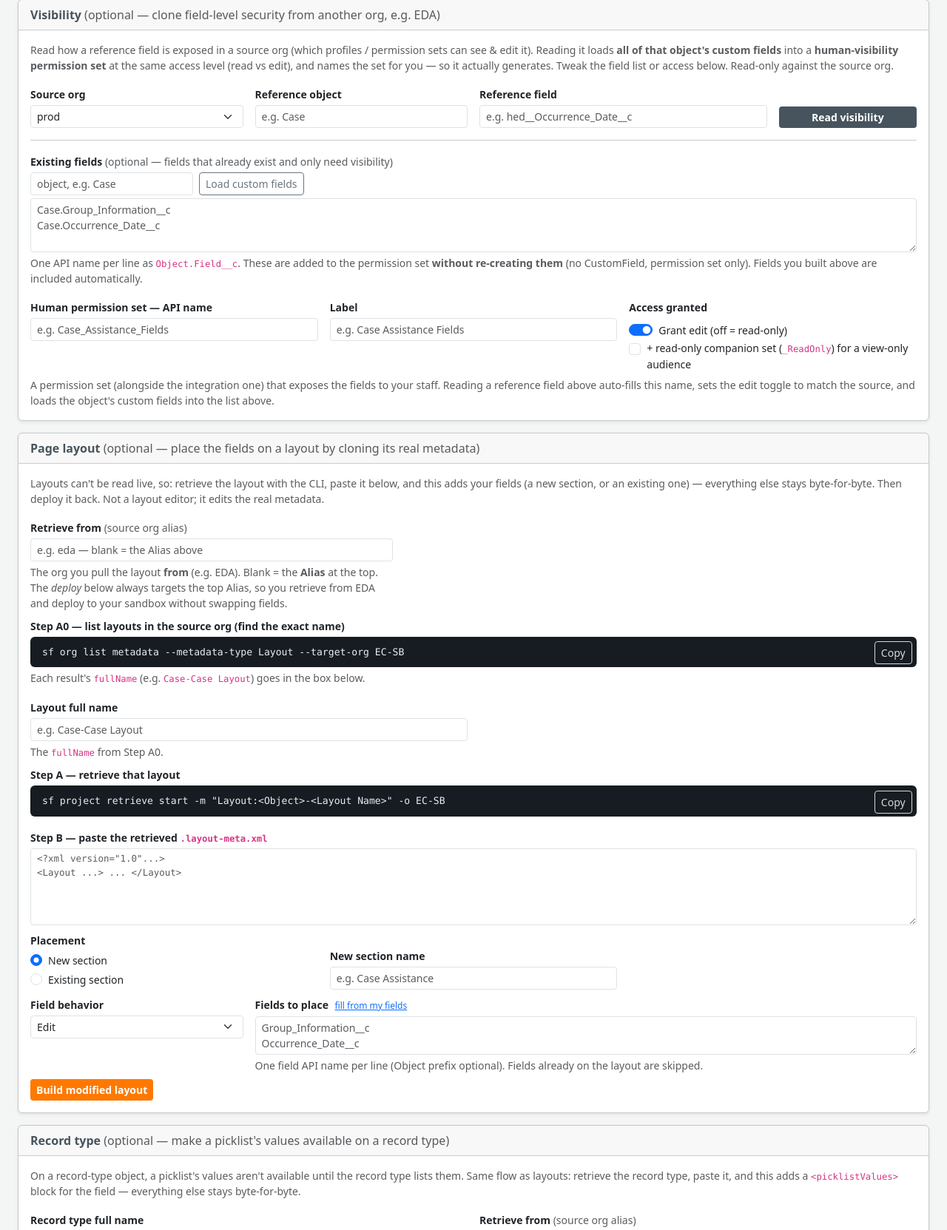
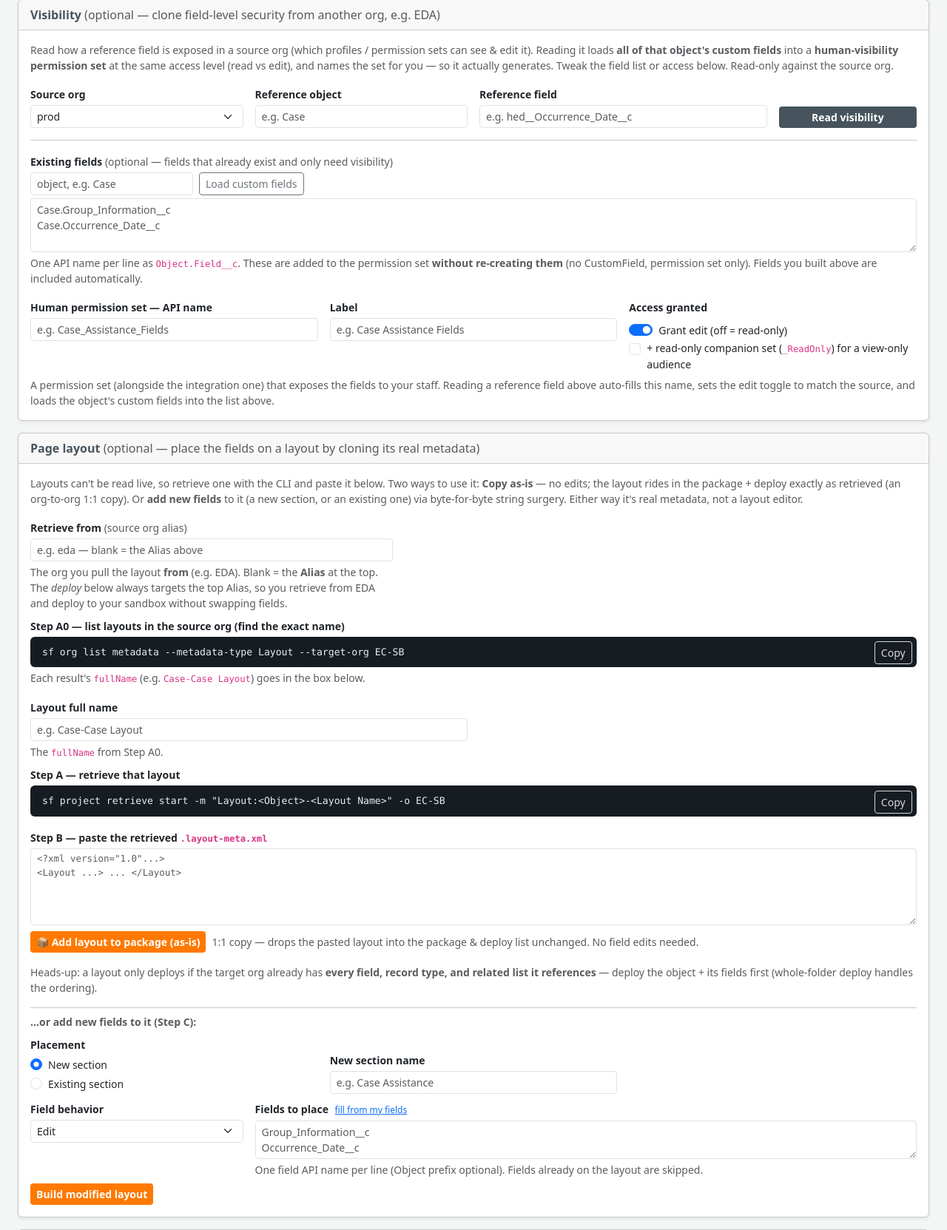
Before and after one commit to tfinnerdu/salesforce-tools, a Flask app: page /cli in a window 1280 px wide; the page is wider, and only the part inside the window is pictured. Shown: the part 2052-3715 px from the top of that part at 74% size. Run offline with Flask 3, Linux system fonts and the light colour scheme; some libraries are stand-ins or nearby versions.

Commit message:
CLI: copy a page layout as-is into the package + deploy
For an org-to-org 1:1 layout copy you don't want the field-injector (it errors
"nothing to add" when the pasted layout already has all its fields — that's for
adding NEW fields to a layout the target already has). Add a straight passthrough:
paste the retrieved .layout-meta.xml, click "Add layout to package (as-is)", and
it rides in the force-app zip under layouts/<fullName>.layout-meta.xml and in the
by-name deploy (-m "Layout:<fullName>"), verbatim — no edits required.

- cli_script.build_package_zip(layouts=[{full_name, xml}]) writes the layout file;
  package_xml / _members / deploy_snippet gain layout_names (Layout members,
  placed after fields since a layout references them); README prefers the
  whole-folder deploy when layouts/objects are present (dependency ordering).
- routes/cli._layouts_from validates each entry is real Layout XML; threaded
  through /cli/package and /cli/generate (has_layouts).
- CLI Page Layout card: a "copy as-is" button + a packaged-layout chip list, and
  the intro now spells out the two modes (copy as-is vs add fields). A caveat
  notes the target must already have every field/record type the layout uses.

Tests: layout in the zip + package.xml, Layout deploy member, route package/
generate/validation. CLAUDE.md updated.

Co-Authored-By: Claude Opus 4.8 <noreply@anthropic.com>
Claude-Session: https://claude.ai/code/session_01XF6U49aXnVhV6ANudxpMPY

```diff
--- a/routes/cli.py
+++ b/routes/cli.py
@@ -134,6 +134,24 @@ def _object_shells_from(payload) -> list:
             'name_label': (item.get('name_label') or 'Name').strip(),
             'sharing_model': (item.get('sharing_model') or 'ReadWrite').strip(),
         })
+    return out
+
+
+def _layouts_from(payload) -> list:
+    """Normalize pasted page layouts to copy as-is: [{full_name, xml}]. Each needs
+    a full name (<Object>-<Layout Name>) and Layout XML. Raises ValueError on a
+    malformed entry."""
+    out = []
+    for item in (payload.get('layouts') or []):
+        full = (item.get('full_name') or '').strip()
+        xml = item.get('xml') or ''
+        if not full and not xml.strip():
+            continue
+        if not full:
+            raise ValueError('a pasted layout needs its full name (e.g. RoomAssignment__c-Room Assignment Layout)')
+        if '<Layout' not in xml:
+            raise ValueError(f'the pasted content for "{full}" is not a Layout (.layout-meta.xml)')
+        out.append({'full_name': full, 'xml': xml})
     return out
 
 
@@ -291,6 +309,7 @@ def api_generate():
         fields = _validate_fields(payload.get('fields') or [])
         existing = _existing_fields_from(payload)
         object_shells = _object_shells_from(payload)
+        layouts = _layouts_from(payload)
     except ValueError as exc:
         return error_response(str(exc), 'INVALID_INPUT', 400)
 
@@ -299,6 +318,7 @@ def api_generate():
     humans = _human_permsets_from(payload, fields, existing)
     extra_names = [h['api_name'] for h in humans]
     object_names = [s['object'] for s in object_shells]
+    layout_member_names = [lay['full_name'] for lay in layouts]
     flip_fields = [f for f in fields if f.get('mode') == 'flip']
     username = get_org_config(_org()).get('username', '')
     layout_name = (payload.get('layout_name') or '').strip()
@@ -323,16 +343,20 @@ def api_generate():
         'verify': cli_script.verify_snippet(flip_fields, alias),
         'deploy_dry_run': cli_script.deploy_snippet(fields, permset_name, alias, dry_run=True,
                                                     extra_permset_names=extra_names,
-                                                    object_names=object_names),
+                                                    object_names=object_names,
+                                                    layout_names=layout_member_names),
         'deploy_full': cli_script.deploy_snippet(fields, permset_name, alias, dry_run=False,
                                                  extra_permset_names=extra_names,
-                                                 object_names=object_names),
+                                                 object_names=object_names,
+                                                 layout_names=layout_member_names),
         'assign': cli_script.assign_snippets(assign_entries, alias),
         'deploy_dir': cli_script.deploy_dir_snippet(alias, dry_run=False),
-        'members': cli_script._members(fields, permset_name, extra_names, object_names),
+        'members': cli_script._members(fields, permset_name, extra_names, object_names,
+                                       layout_member_names),
         'has_flips': bool(flip_fields),
         'has_human_permset': bool(humans),
         'has_new_objects': bool(object_names),
+        'has_layouts': bool(layout_member_names),
         'layout_list': cli_script.layout_list_snippet(layout_retrieve_alias),
         'layout_retrieve': cli_script.layout_retrieve_snippet(layout_name, layout_retrieve_alias),
         'layout_deploy': cli_script.layout_deploy_snippet(layout_name, alias, dry_run=False),
@@ -352,11 +376,13 @@ def api_package():
         fields = _validate_fields(payload.get('fields') or [])
         existing = _existing_fields_from(payload)
         object_shells = _object_shells_from(payload)
+        layouts = _layouts_from(payload)
         permset = _permset_from(payload)
         humans = _human_permsets_from(payload, fields, existing)
         zip_bytes, filename = cli_script.build_package_zip(
             project, fields, permset or None, alias,
-            extra_permsets=humans or None, object_shells=object_shells or None)
+            extra_permsets=humans or None, object_shells=object_shells or None,
+            layouts=layouts or None)
     except ValueError as exc:
         return error_response(str(exc), 'INVALID_INPUT', 400)
     except Exception as exc:
--- a/static/js/mc-cli-snippet.js
+++ b/static/js/mc-cli-snippet.js
@@ -11,6 +11,7 @@ MC.cli = {
 
   fields: [],            // list of field specs the user has added
   newObjects: [],        // fresh CustomObject shells to create (with their fields)
+  layouts: [],           // pasted page layouts to copy as-is: {full_name, xml}
   _fieldsCache: {},      // object name -> describe fields (for flip prefill)
   _refreshTimer: null,
   _apiNameEdited: false, // once the user hand-edits the API name, stop auto-deriving
@@ -89,6 +90,7 @@ MC.cli = {
     document.getElementById('btnLayoutFillFields').addEventListener('click', () => this._fillLayoutFields());
     document.getElementById('btnBuildLayout').addEventListener('click', () => this._buildLayout());
     document.getElementById('btnDownloadLayout').addEventListener('click', () => this._downloadLayout());
+    document.getElementById('btnLayoutAsIs').addEventListener('click', () => this._packageLayoutAsIs());
 
     // Record type card.
     document.getElementById('cliRtName').addEventListener('input', () => this._refresh());
@@ -130,6 +132,7 @@ MC.cli = {
       human_permset: this._humanPermset(),
       existing_fields: this._existingFields(),
       new_objects: this.newObjects,
+      layouts: this.layouts,
       layout_name: document.getElementById('cliLayoutName').value.trim(),
       layout_retrieve_alias: document.getElementById('cliLayoutRetrieveAlias').value.trim(),
       recordtype_name: document.getElementById('cliRtName').value.trim(),
@@ -366,6 +369,44 @@ MC.cli = {
     const a = document.createElement('a');
     a.href = url; a.download = `${name}.layout-meta.xml`; a.click();
     URL.revokeObjectURL(url);
+  },
+
+  // ── Layout: copy as-is into the package (no edits) ─────────────────────────
+  _packageLayoutAsIs() {
+    const xml = document.getElementById('cliLayoutXml').value;
+    const name = document.getElementById('cliLayoutName').value.trim();
+    if (!xml.trim()) { MC.showToast('Paste the layout XML first', 'warning'); return; }
+    if (xml.indexOf('<Layout') === -1) { MC.showToast("That doesn't look like a Layout (.layout-meta.xml)", 'warning'); return; }
+    if (!name) { MC.showToast('Enter the layout full name (e.g. RoomAssignment__c-Room Assignment Layout)', 'warning'); return; }
+    this._addLayoutToPackage(name, xml);
+  },
+
+  _addLayoutToPackage(fullName, xml) {
+    const i = this.layouts.findIndex(l => l.full_name === fullName);
+    if (i !== -1) this.layouts[i] = { full_name: fullName, xml };
+    else this.layouts.push({ full_name: fullName, xml });
+    this._renderLayouts();
+    this._refresh();
+    MC.showToast(`Layout "${fullName}" added to the package & deploy`, 'success');
+  },
+
+  _removeLayout(fullName) {
+    this.layouts = this.layouts.filter(l => l.full_name !== fullName);
+    this._renderLayouts();
+    this._refresh();
+  },
+
+  _renderLayouts() {
+    const host = document.getElementById('layoutPkgList');
+    if (!host) return;
+    host.innerHTML = this.layouts.map(l =>
+      `<span class="badge bg-doane d-inline-flex align-items-center gap-1" style="font-size:.8rem">
+         ${MC._escHtml(l.full_name)}
+         <button type="button" class="btn-close btn-close-white btn-sm" style="font-size:.5rem"
+                 aria-label="remove" data-lay="${MC._escHtml(l.full_name)}"></button>
+       </span>`).join('');
+    host.querySelectorAll('button[data-lay]').forEach(b =>
+      b.addEventListener('click', () => this._removeLayout(b.dataset.lay)));
   },
 
   // ── Record type: picklist availability ─────────────────────────────────────
--- a/templates/cli/index.html
+++ b/templates/cli/index.html
@@ -386,9 +386,10 @@
     </div>
     <div class="card-body">
       <p class="text-muted small mb-3">
-        Layouts can't be read live, so: retrieve the layout with the CLI, paste it below, and this adds
-        your fields (a new section, or an existing one) &mdash; everything else stays byte-for-byte. Then deploy it back.
-        Not a layout editor; it edits the real metadata.
+        Layouts can't be read live, so retrieve one with the CLI and paste it below. Two ways to use it:
+        <strong>Copy as-is</strong> &mdash; no edits; the layout rides in the package + deploy exactly as
+        retrieved (an org-to-org 1:1 copy). Or <strong>add new fields</strong> to it (a new section, or an
+        existing one) via byte-for-byte string surgery. Either way it's real metadata, not a layout editor.
       </p>
 
       <div class="row g-3 mb-2">
@@ -421,6 +422,17 @@
                   style="font-family:var(--bs-font-monospace,monospace);font-size:.78rem"
                   placeholder="&lt;?xml version=&quot;1.0&quot;...&gt;&#10;&lt;Layout ...&gt; ... &lt;/Layout&gt;"></textarea>
       </div>
+
+      <!-- Copy as-is (no edits) -->
+      <div class="d-flex flex-wrap gap-2 align-items-center mb-2">
+        <button id="btnLayoutAsIs" class="btn btn-doane btn-sm">&#128230; Add layout to package (as-is)</button>
+        <span class="text-muted small">1:1 copy &mdash; drops the pasted layout into the package &amp; deploy list unchanged. No field edits needed.</span>
+      </div>
+      <div id="layoutPkgList" class="d-flex flex-wrap gap-2 mb-2"></div>
+      <div class="form-text mb-3">Heads-up: a layout only deploys if the target org already has <strong>every field, record type, and related list it references</strong> — deploy the object + its fields first (whole-folder deploy handles the ordering).</div>
+
+      <hr class="my-2">
+      <div class="small fw-semibold text-muted mb-2">…or add new fields to it (Step C):</div>
 
       <div class="row g-3 mb-2 align-items-end">
         <div class="col-md-4">
```
Also changed, not shown: CLAUDE.md (+6 -4 lines), services/cli_script.py (+41 -17 lines), tests/test_cli_clone.py (+47 -0 lines).
